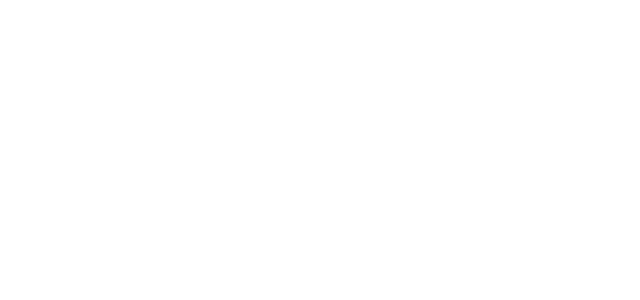
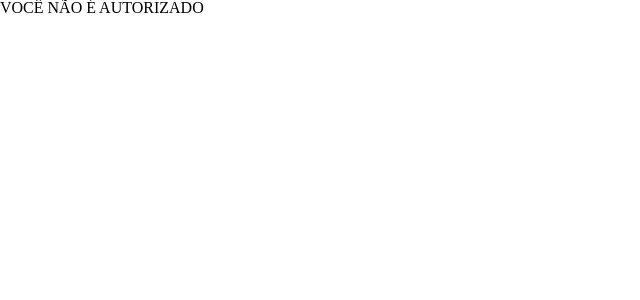
Before and after one commit to gabao55/CinemaTopy-front, a React (Create React App) app: page /home in a window 1280 px wide. Shown: the top 300 px of the page, without its empty margins (0-640 px from the left). Built offline with nearby package versions, Linux system fonts and the light colour scheme.

Commit message:
Login Ready

```diff
--- a/package.json
+++ b/package.json
@@ -6,9 +6,12 @@
     "@testing-library/jest-dom": "^5.16.5",
     "@testing-library/react": "^13.4.0",
     "@testing-library/user-event": "^13.5.0",
+    "axios": "^0.27.2",
     "react": "^18.2.0",
     "react-dom": "^18.2.0",
+    "react-router-dom": "^6.4.0",
     "react-scripts": "5.0.1",
+    "styled-components": "^5.3.5",
     "web-vitals": "^2.1.4"
   },
   "scripts": {
--- a/src/App.js
+++ /dev/null
@@ -1,3 +0,0 @@
-export default function App () {
-  return <></>
-}
--- /dev/null
+++ b/src/components/App/App.js
@@ -0,0 +1,28 @@
+import { BrowserRouter, Routes, Route } from "react-router-dom";
+import GlobalStyle from "../../shared/globalStyles";
+import PrivatePage from "../PrivatePage/PrivatePage";
+import Login from "../Login/Login";
+import SignUp from "../SignUp/SignUp";
+import Home from "../Home/Home";
+
+export default function App() {
+
+  return (
+    <>
+      <GlobalStyle />
+      <BrowserRouter>
+        <Routes>
+          <Route path="/" element={<Login />} />
+          <Route path="/cadastro" element={<SignUp />} />
+          <Route path="/home"
+            element={
+              <PrivatePage>
+                <Home />
+              </PrivatePage>
+            }
+          />
+        </Routes>
+      </BrowserRouter>
+    </>
+  );
+}
--- /dev/null
+++ b/src/components/Home/Home.js
@@ -0,0 +1,8 @@
+export default function Home() {
+
+    return (
+      <>
+        <h1>Home</h1>
+      </>
+    );
+}
--- /dev/null
+++ b/src/components/Login/Login.js
@@ -0,0 +1,24 @@
+
+export default function Login() {
+
+  /* function handleForm(e){
+    e.preventDefault();
+    const promise = login({...});
+    promise
+      .then((r) => {
+        const obj = {token: r.data.token, user: r.data.user};
+        localStorage.setItem("CinemaTopy", JSON.stringify(obj));
+      })
+      .catch(() => {
+        alert("Erro ao logar!");
+      });
+  } */
+
+  // coloquei aqui só pra ter um direcionamento do localStorage
+
+    return (
+      <>
+      <h1>Login</h1>
+    </>
+    );
+}
--- /dev/null
+++ b/src/components/PrivatePage/PrivatePage.js
@@ -0,0 +1,37 @@
+import { useState } from "react";
+import { validToken } from "../../services/axiosService";
+
+function renderError() {
+  localStorage.clear("CinemaTopy");
+  return <h1>VOCÊ NÃO É AUTORIZADO</h1>;
+}
+
+function verification(children, setRender) {
+  const promise = validToken();
+    promise
+      .then((r) => {
+        setRender(
+          <>
+            {children}
+          </>
+        );
+      })
+      .catch(() => {
+        return renderError();
+      });
+}
+
+export default function PrivatePage({ children }) {
+
+  const [render, setRender] = useState(<></>);
+
+  const auth = JSON.parse(localStorage.getItem("CinemaTopy"));
+
+  if (!auth) {
+    return renderError();
+  }
+
+  verification(children, setRender);
+
+  return render;
+}
--- /dev/null
+++ b/src/components/SignUp/SignUp.js
@@ -0,0 +1,8 @@
+export default function SignUp() {
+
+    return (
+      <>
+      <h1>SignUp</h1>
+    </>
+    );
+}
--- a/src/index.js
+++ b/src/index.js
@@ -1,6 +1,6 @@
 import React from 'react';
 import ReactDOM from 'react-dom/client';
-import App from './App';
+import App from './components/App/App';
 
 const root = ReactDOM.createRoot(document.getElementById('root'));
 root.render(
--- /dev/null
+++ b/src/services/axiosService.js
@@ -0,0 +1,29 @@
+import axios from "axios";
+
+const BASE_URL = "http://localhost:5000/";
+
+function createHeader() {
+  const auth = JSON.parse(localStorage.getItem("CinemaTopy"));
+  const config = {
+    headers: { Authorization: `Bearer ${auth.token}` }
+  };
+  return config;
+}
+
+function singUp(body) {
+  const promise = axios.post(BASE_URL + "sign-up", body);
+  return promise;
+}
+
+function login(body) {
+  const promise = axios.post(BASE_URL + "sign-in", body);
+  return promise;
+}
+
+function validToken() {
+  const header = createHeader();
+  const promise = axios.get(BASE_URL + "token", header);
+  return promise;
+}
+
+export { singUp, login, validToken };
--- /dev/null
+++ b/src/shared/globalStyles.js
@@ -0,0 +1,71 @@
+import { createGlobalStyle } from 'styled-components';
+
+const GlobalStyle = createGlobalStyle`
+
+  html, body, div, span, applet, object, iframe,
+h1, h2, h3, h4, h5, h6, p, blockquote, pre,
+a, abbr, acronym, address, big, cite, code,
+del, dfn, em, img, ins, kbd, q, s, samp,
+small, strike, strong, sub, sup, tt, var,
+b, u, i, center,
+dl, dt, dd, ol, ul, li,
+fieldset, form, label, legend,
+table, caption, tbody, tfoot, thead, tr, th, td,
+article, aside, canvas, details, embed,
+figure, figcaption, footer, header, hgroup,
+menu, nav, output, ruby, section, summary,
+time, mark, audio, video {
+	margin: 0;
+	padding: 0;
+	border: 0;
+	font-size: 100%;
+	font: inherit;
+	vertical-align: baseline;
+}
+/* HTML5 display-role reset for older browsers */
+article, aside, details, figcaption, figure,
+footer, header, hgroup, menu, nav, section {
+	display: block;
+}
+body {
+	line-height: 1;
+}
+ol, ul {
+	list-style: none;
+}
+blockquote, q {
+	quotes: none;
+}
+blockquote:before, blockquote:after,
+q:before, q:after {
+	content: '';
+	content: none;
+}
+table {
+	border-collapse: collapse;
+	border-spacing: 0;
+}
+strong {
+	font-weight: bold;
+}
+button {
+	border: initial;
+}
+a {
+	text-decoration: none;
+}
+
+* {
+    box-sizing: border-box;
+}
+body {
+
+}
+.root {
+	height: 100%;
+    width: 100%;
+}
+
+`;
+
+export default GlobalStyle;
```
Also changed, not shown: 1 other file (tests, documents, lock files or other folders).
